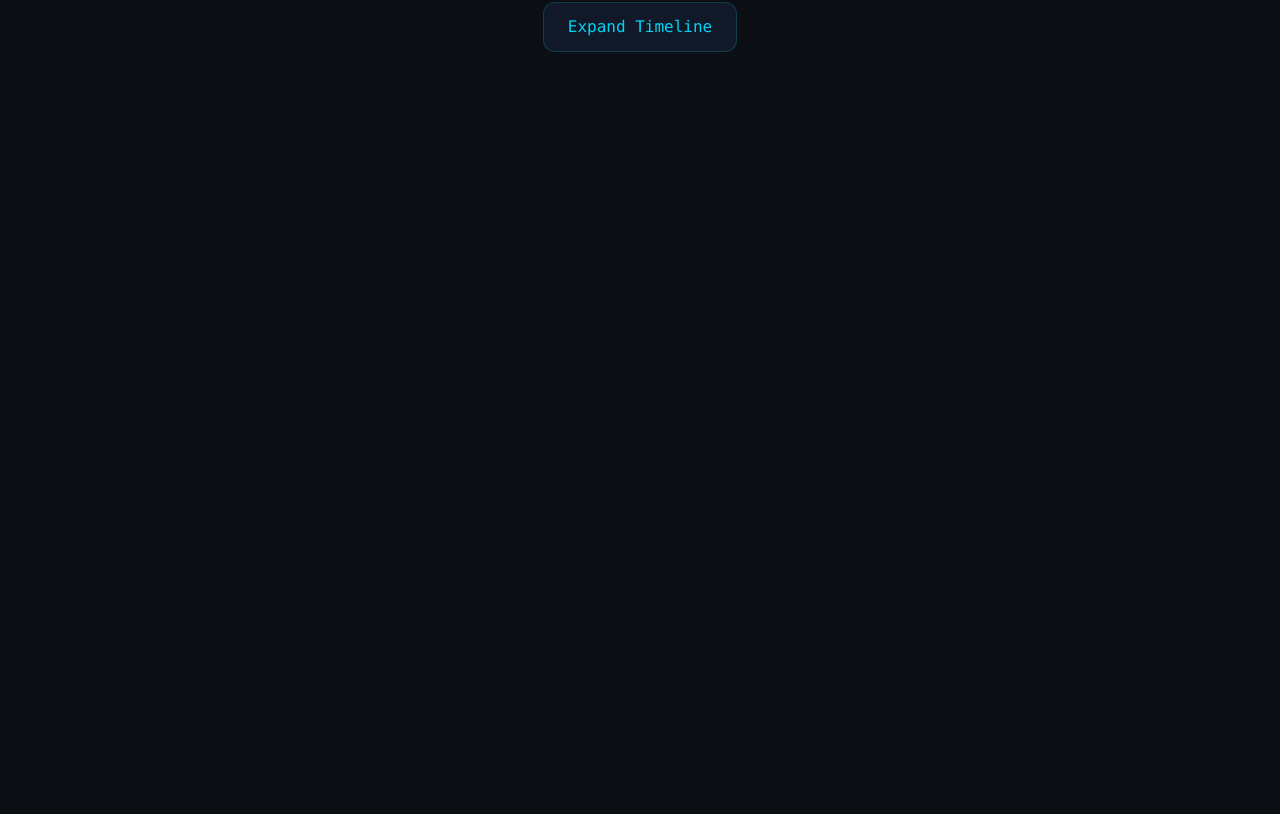
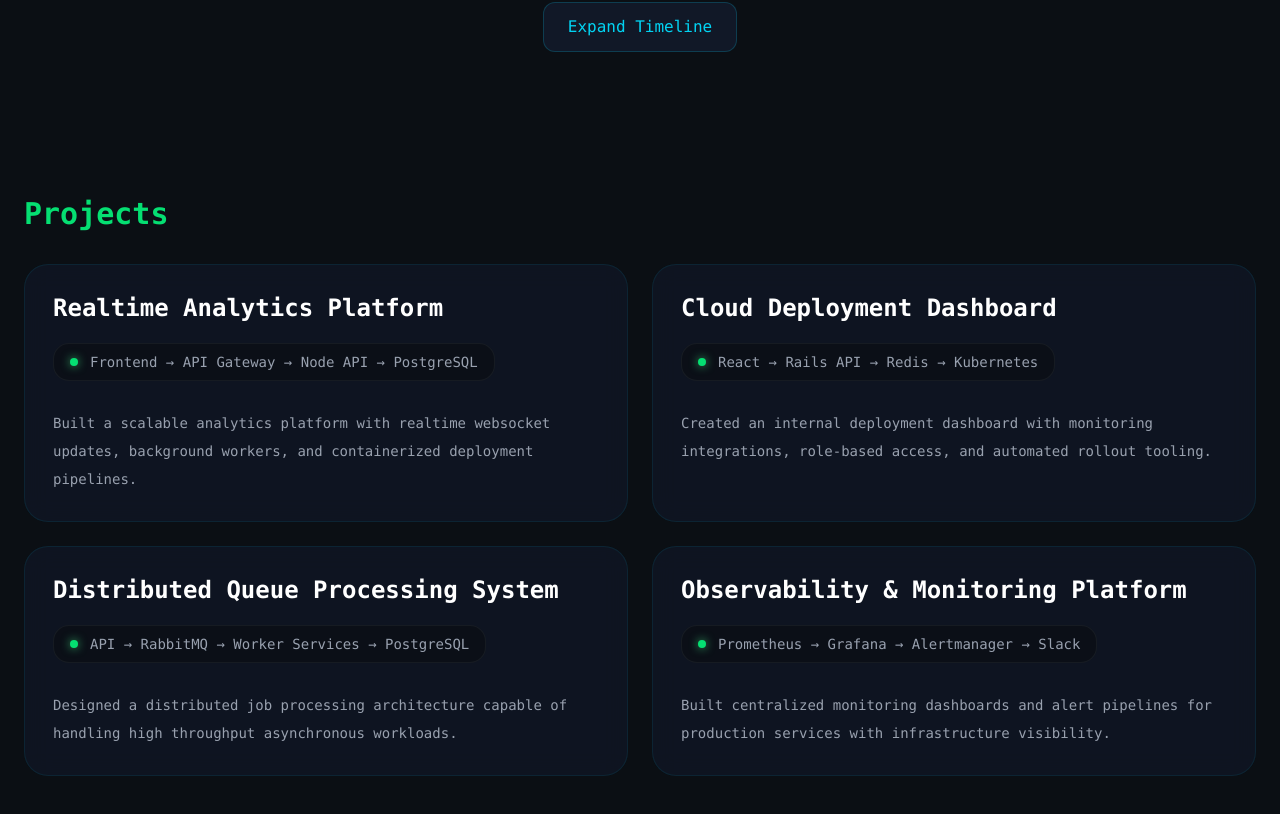
Before and after one commit to RobsonPeacock/dev-portfolio-v2, a React app in the folder frontend/: page / in a window 1280 px wide. Shown: the part 1897-2711 px from the top of the page. Before the commit the page ends 2029 px from the top, so only its background shows below. Built offline with nearby package versions, Linux system fonts and the light colour scheme; the HTML template or start-up script is replaced by a standard one.

Commit message:
Add project section

```diff
--- /dev/null
+++ b/frontend/components/project_section.jsx
@@ -0,0 +1,74 @@
+function ProjectSection() {
+
+  return (
+    <>
+      <section id="projects" className="max-w-7xl mx-auto px-6 py-16">
+        <h3 className="text-3xl font-bold mb-8 text-green-400">Projects</h3>
+        <div className="grid md:grid-cols-2 gap-6 items-stretch">
+          {[
+            {
+              title: 'Realtime Analytics Platform',
+              architecture:
+                'Frontend → API Gateway → Node API → PostgreSQL',
+              details:
+                'Built a scalable analytics platform with realtime websocket updates, background workers, and containerized deployment pipelines.',
+              tags: ['Docker', 'AWS', 'PostgreSQL', 'WebSockets', 'Node.js'],
+            },
+            {
+              title: 'Cloud Deployment Dashboard',
+              architecture:
+                'React → Rails API → Redis → Kubernetes',
+              details:
+                'Created an internal deployment dashboard with monitoring integrations, role-based access, and automated rollout tooling.',
+              tags: ['Kubernetes', 'Terraform', 'Rails', 'Redis'],
+            },
+            {
+              title: 'Distributed Queue Processing System',
+              architecture:
+                'API → RabbitMQ → Worker Services → PostgreSQL',
+              details:
+                'Designed a distributed job processing architecture capable of handling high throughput asynchronous workloads.',
+              tags: ['RabbitMQ', 'Docker', 'AWS', 'Workers'],
+            },
+            {
+              title: 'Observability & Monitoring Platform',
+              architecture:
+                'Prometheus → Grafana → Alertmanager → Slack',
+              details:
+                'Built centralized monitoring dashboards and alert pipelines for production services with infrastructure visibility.',
+              tags: ['Prometheus', 'Grafana', 'Monitoring', 'Kubernetes'],
+            },
+          ].map((project, i) => (
+            <div
+              key={i}
+              className="group relative overflow-hidden rounded-3xl border border-cyan-500/10 bg-[#111827]/70 backdrop-blur-md p-7 hover:border-cyan-400/20 transition-all duration-300 flex flex-col"
+            >
+              {/* Ambient Glow */}
+              <div className="absolute top-0 right-0 w-52 h-52 bg-cyan-400/5 blur-3xl opacity-0 group-hover:opacity-100 transition duration-500"></div>
+
+              <div className="relative z-10 flex flex-col h-full">
+                <div>
+                  <h4 className="text-2xl font-bold text-white leading-tight mb-5">
+                    {project.title}
+                  </h4>
+
+                  <div className="inline-flex items-center gap-3 px-4 py-2 rounded-2xl border border-white/5 bg-[#0B0F14]/70 text-sm text-gray-400">
+                    <div className="w-2 h-2 rounded-full bg-green-400 shadow-[0_0_10px_rgba(74,222,128,0.8)]"></div>
+
+                    {project.architecture}
+                  </div>
+
+                  <p className="mt-7 text-gray-400 leading-7 text-sm">
+                    {project.details}
+                  </p>
+                </div>
+              </div>
+            </div>
+          ))}
+        </div>
+      </section>
+    </>
+  )
+}
+
+export default ProjectSection;
--- a/frontend/src/App.jsx
+++ b/frontend/src/App.jsx
@@ -4,6 +4,7 @@ import HeroSection from '../components/hero_section.jsx';
 import SkillsSection from '../components/skills_section.jsx';
 import GithubCalendar from '../components/github_calendar.jsx';
 import WorkExperienceSection from '../components/work_experience_section.jsx';
+import ProjectSection from '../components/project_section.jsx';
 
 function App() {
 
@@ -16,6 +17,7 @@ function App() {
           <SkillsSection />
           <GithubCalendar />
           <WorkExperienceSection />
+          <ProjectSection />
         </main>
       </div>
     </>
```
